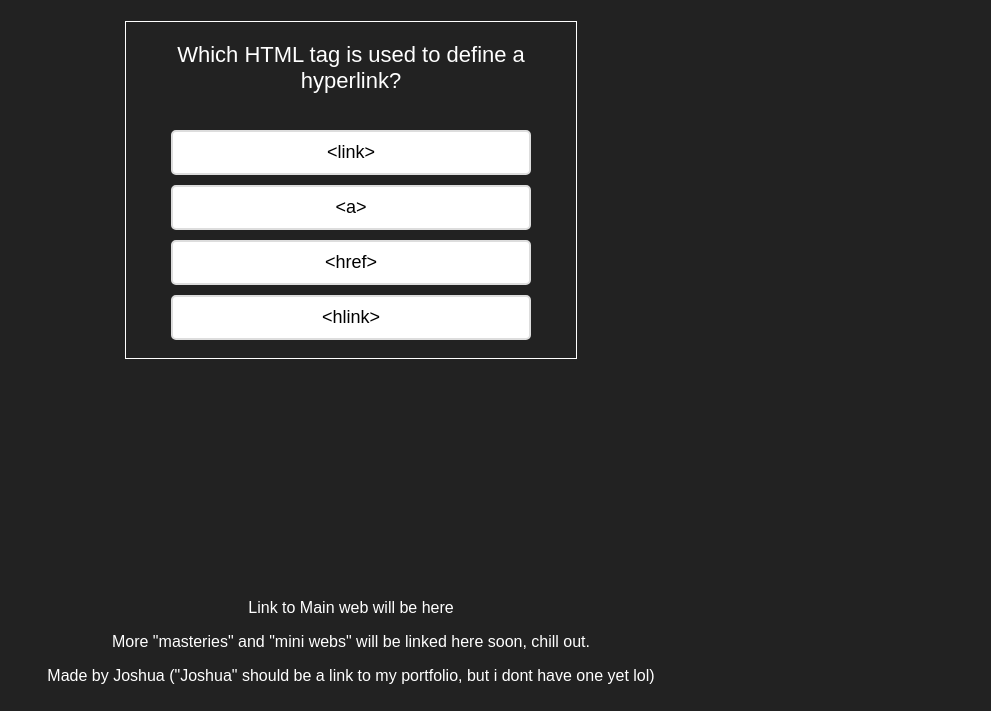
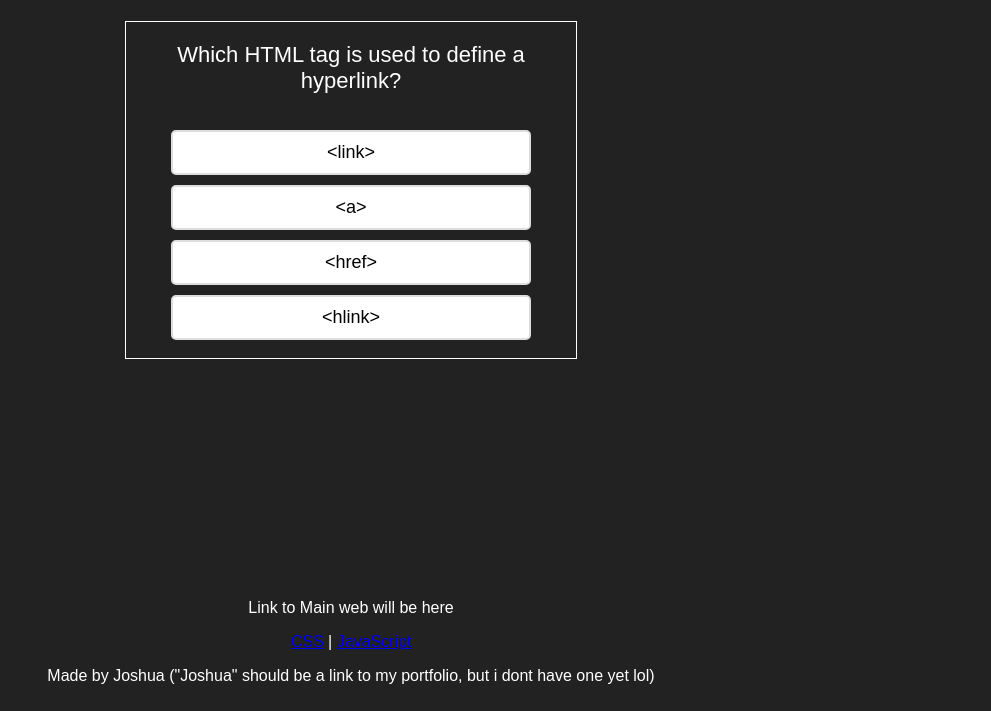
Before and after one commit to joshstromayer/htmlmastery, a plain HTML site: page index.html in a window 1280 px wide. Shown: the part 89-800 px from the top of the page, without its empty margins (289-1280 px from the left). Drawn offline with Linux system fonts and the light colour scheme.

Commit message:
added nav links in footer

```diff
--- a/index.html
+++ b/index.html
@@ -21,7 +21,7 @@
     </main>
     <footer>
         <p>Link to Main web will be here</p>
-        <p>More "masteries" and "mini webs" will be linked here soon, chill out.</p>
+        <p><a href="https://joshstromayer.github.io/cssmastery/">CSS</a> | <a href="https://joshstromayer.github.io/javascriptmastery/">JavaScript</a></p>
         <p>Made by Joshua ("Joshua" should be a link to my portfolio, but i dont have one yet lol)</p>
     </footer>
 </body>
```
